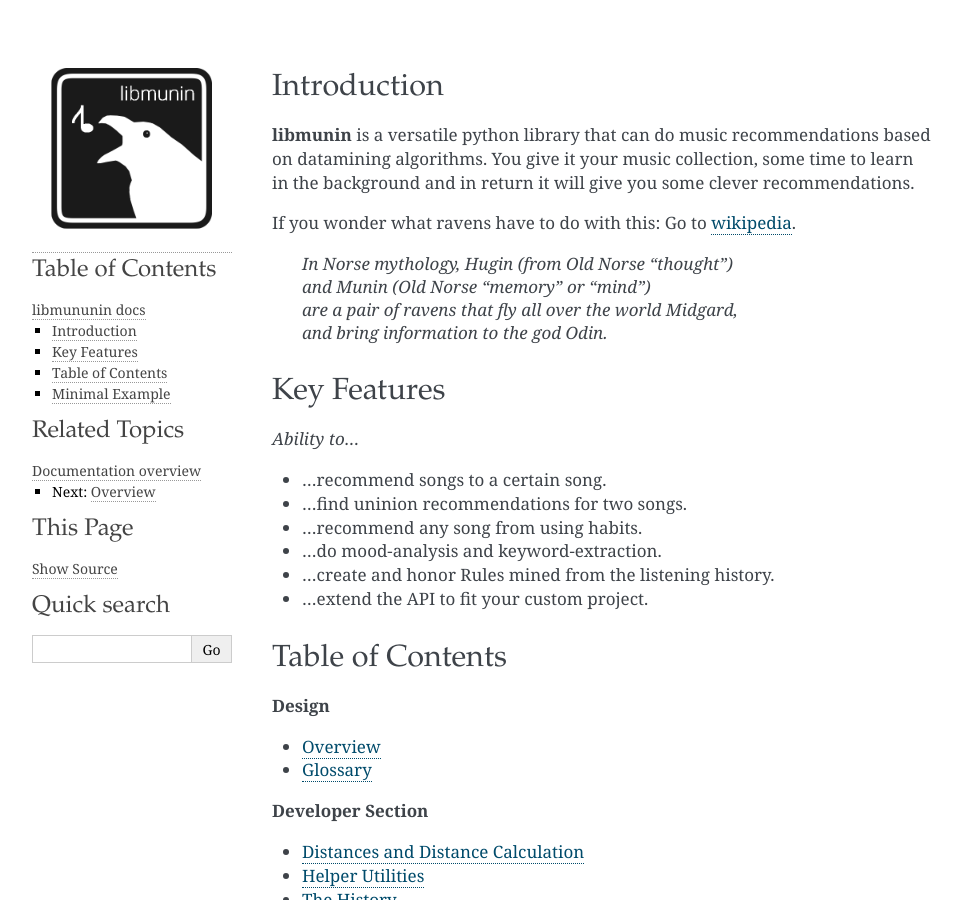
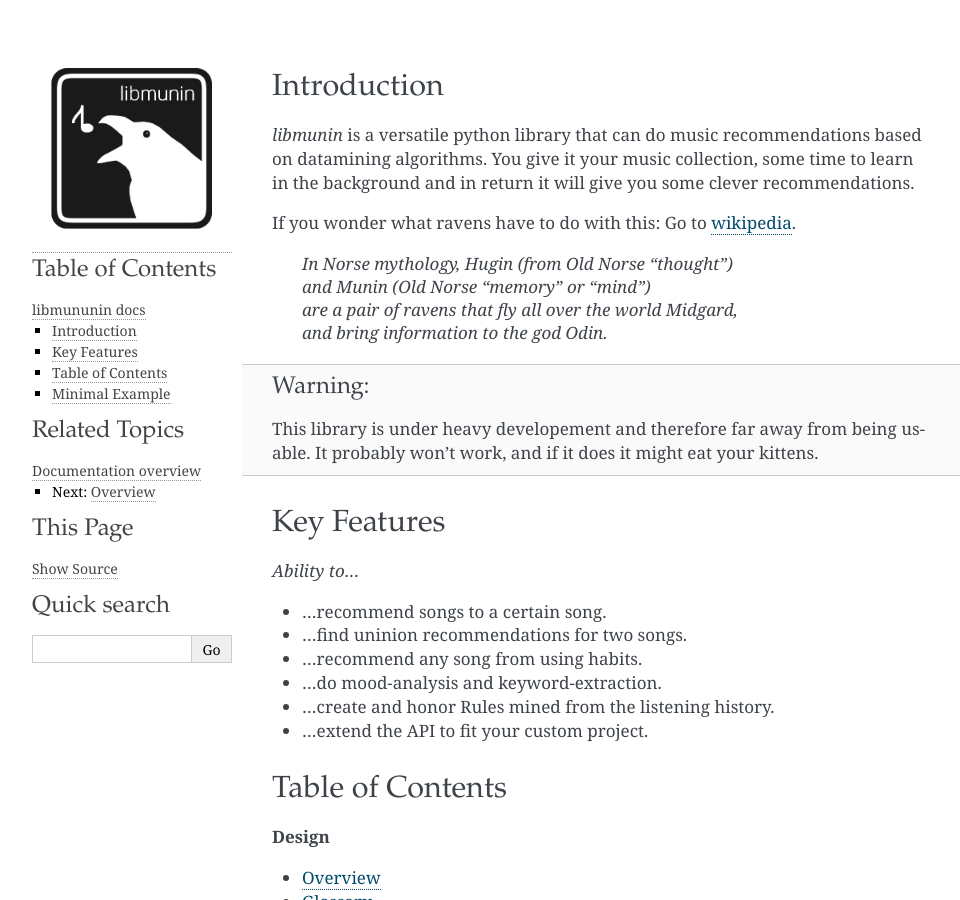
Before and after one commit to sahib/libmunin, a Sphinx documentation site: the page built from doc/index.rst, in a window 1280 px wide and 900 px high. Shown: the whole window, without its empty margins (148-1108 px from the left). Built offline with Sphinx 7.4.7, drawn with Linux system fonts in a browser that asks for light colours.

Commit message:
Added warning to index page

```diff
--- a/doc/index.rst
+++ b/doc/index.rst
@@ -6,7 +6,7 @@ libmununin docs
 Introduction
 ------------
 
-**libmunin** is a versatile python library that can do music recommendations
+*libmunin* is a versatile python library that can do music recommendations
 based on datamining algorithms. You give it your music collection, some time
 to learn in the background and in return it will give you some clever
 recommendations.
@@ -19,6 +19,11 @@ If you wonder what ravens have to do with this: Go to wikipedia_.
     | *and bring information to the god Odin.*
 
 .. _wikipedia: http://en.wikipedia.org/wiki/Huginn_and_Muninn
+
+.. warning::
+
+    This library is under heavy developement and therefore far away from being
+    usable. It probably won't work, and if it does it might eat your kittens.
 
 Key Features
 ------------
```
